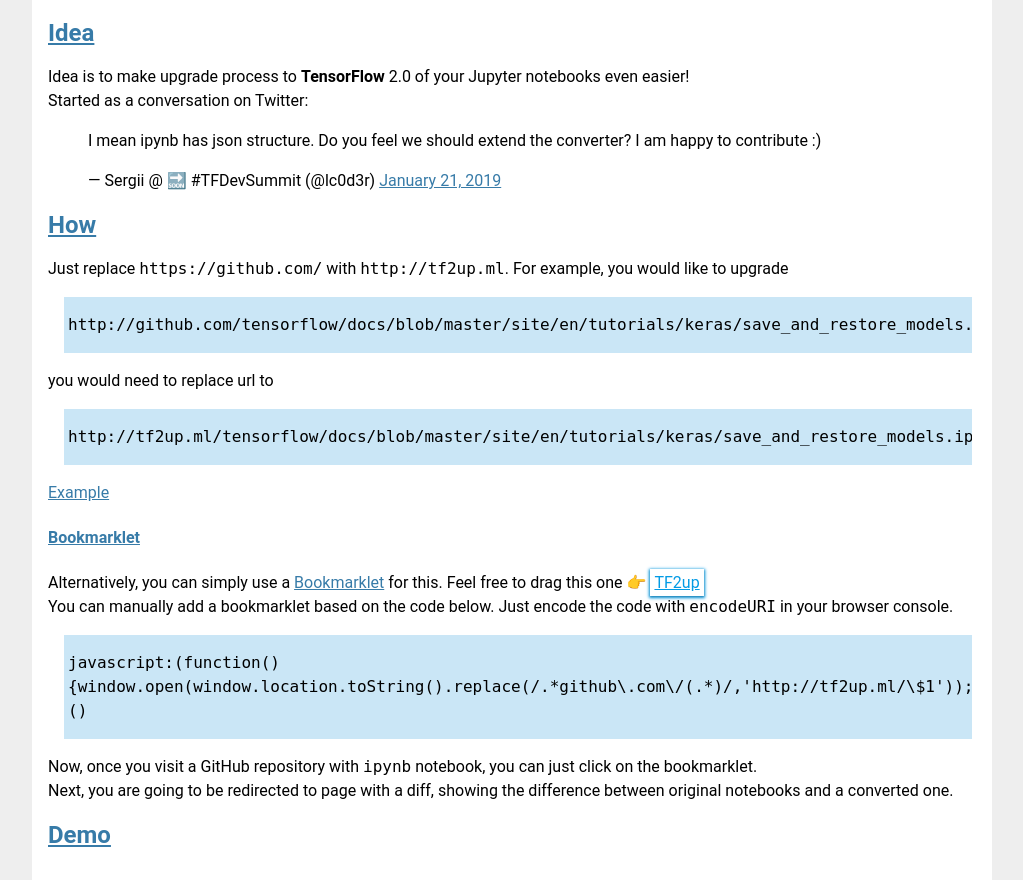
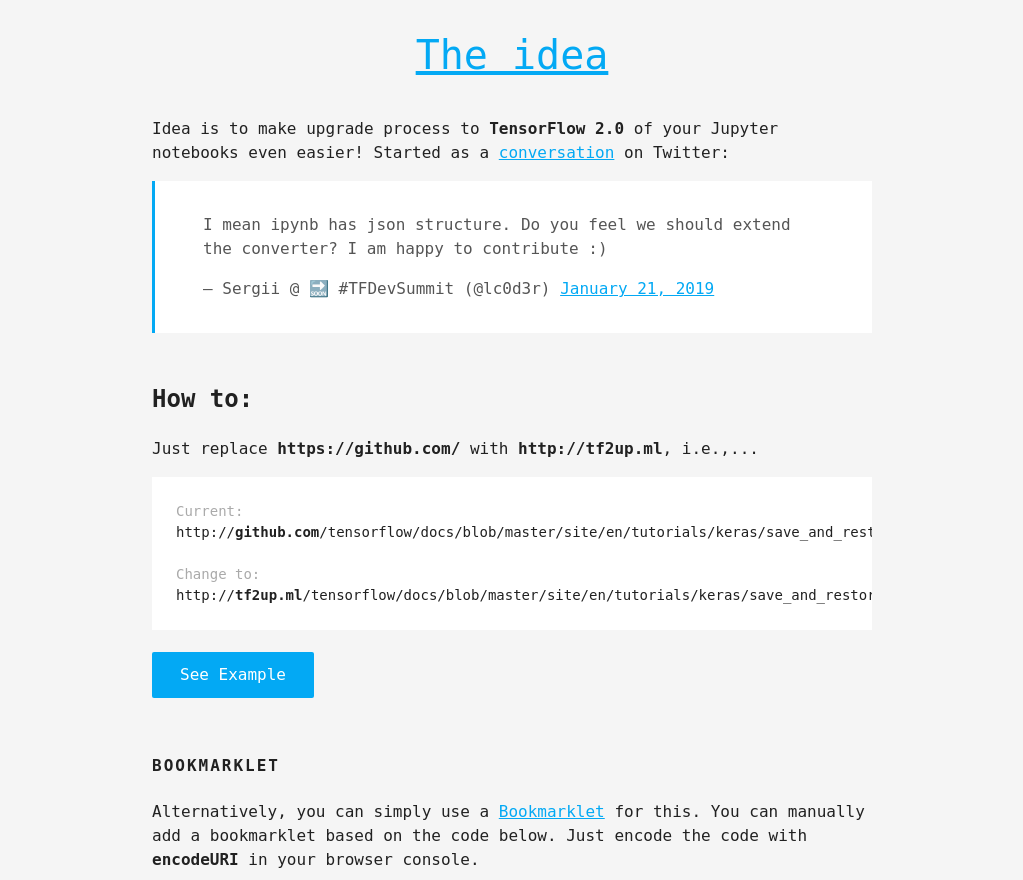
Before and after one commit to lc0/tf2up, a Flask app: template src/templates/index.html in a window 1280 px wide. Shown: the part 315-1195 px from the top of the page, without its empty margins (128-1151 px from the left). Run offline with Flask 2, Linux system fonts and the light colour scheme; the template is opened without the code that fills it, so the values that code supplies are empty; some libraries are stand-ins or nearby versions.

Commit message:
Frontend rework

```diff
--- a/src/static/main.css
+++ b/src/static/main.css
@@ -1,24 +1,47 @@
-html {font: 400 16px/24px Roboto,sans-serif; background: #eee; padding: 1rem; }
-body { max-width: 960px; margin: 0 auto; background: white; }
-h1 { font-family: serif; color: #377ba8; margin: 1rem 0; }
-a { color: #377ba8; }
+html {
+    font: 400 16px/24px monospace,sans-serif;
+    background: #f5f5f5;
+    color: #212121
+}
+
+body {
+    margin: 0 auto;
+    line-height: 1.5;
+}
+
+h1 {
+    color: #03a9f4;
+    margin: 1em 0;
+    font-weight: normal;
+    text-align: center;
+    font-size: 2.5rem;
+    line-height: 1.1;
+}
+
+a { color: #03a9f4; }
 hr { border: none; border-top: 1px solid lightgray; }
 nav { background: lightgray; display: flex; align-items: center; padding: 0 0.5rem; }
 nav h1 { flex: auto; margin: 0; }
 nav h1 a { text-decoration: none; padding: 0.25rem 0.5rem; }
 nav ul  { display: flex; list-style: none; margin: 0; padding: 0; }
 nav ul li a, nav ul li span, header .action { display: block; padding: 0.5rem; }
-.content { padding: 0 1rem 1rem; }
+
 .content > header {
     /* border-bottom: 1px solid lightgray; */
-        display: flex;
+    /* display: flex; */
     align-items: flex-end;
 }
 .content > header h1 { flex: auto; margin: 1rem 0 0.25rem 0; }
 .flash { margin: 1em 0; padding: 1em; background: #cae6f6; border: 1px solid #377ba8; }
 
 
-#demo {width: 930px; margin: 1em 0 0 0;}
+#demo {
+    width: 100%;
+    margin: auto;
+    max-width: 1200px;
+    display: block;
+    box-shadow: 0 14px 28px rgba(0,0,0,.25),0 10px 10px rgba(0,0,0,.22);
+}
 .scrollable {display:block; width: 900px; overflow-x: scroll; background: #cae6f6; margin: 1em; padding: 1em 0.25em}
 #bookmarklet{
     background-color: white;
@@ -31,10 +54,11 @@
 }
 
 .logo {
-        width: 22em;
+    width: 16em;
     display: block;
     margin-left: auto;
     margin-right: auto;
+    margin-top: 2em;
 }
 
 #github-badge {
@@ -44,3 +68,62 @@
     border: 0;
     z-index: 42;
 }
+
+.section-full {
+    background-color: #e0e0e0;
+    padding: 3rem;
+}
+
+.section-narrow {
+    max-width: 720px;
+    margin: 3rem auto;
+    padding: 0 1.5rem;
+}
+
+pre {
+    background-color: white;
+    padding: 1.5rem;
+    overflow: auto;
+    white-space: initial;
+    font-size: 14px;
+}
+
+.button {
+    padding: .75rem 1.25rem;
+    background-color: #03a9f4;
+    color: #fff;
+    text-decoration: none;
+    line-height: 1.25 !important;
+    text-align: center;
+    width: auto;
+    min-width: 7.5rem;
+    display: inline-block;
+    border: 1px solid transparent;
+    border-radius: 2px;
+    margin: .5rem 0;
+    vertical-align: middle;
+    cursor: pointer;
+}
+
+h4 {
+    font-size: 16px;
+    font-weight: 700;
+    letter-spacing: 2px;
+}
+
+blockquote {
+    margin: 0;
+    padding: 2rem 3rem;
+    border-left: 3px solid #03a9f4;
+    background-color: white;
+    color: #555;
+}
+
+blockquote p {
+    margin-top: 0;
+}
+
+#twitter-widget-0 {
+    display: block;
+    margin: 0 auto;
+}
--- a/src/templates/base.html
+++ b/src/templates/base.html
@@ -12,26 +12,29 @@
     <meta property="og:title" content="tf2up.ml - TensorFlow 2.0 upgrader service, even easier upgrade to TensorFlow 2.0" />
     <meta property="og:description" content="Idea is to make upgrade process to TensorFlow 2.0 of your Jupyter notebooks even easier! Just replace URL from Github to tf2up.ml or use bookmarklet to see the diff of upgrade" />
     <meta property="og:image" content="http://tf2up.ml/static/images/tf2.png" />
-</head>
+
     <title>{% block title %}{% endblock %}</title>
     <link rel="stylesheet" href="{{ url_for('static', filename='main.css') }}">
-<!-- <nav>
-  <h1>tf2up.ml</h1>
-  <ul>
-    <li></li>
-  </ul>
-</nav> -->
+</head>
+
+<body>
+
   <a href="https://github.com/lc0/tf2up">
     <img id="github-badge" alt="Fork me on GitHub" src="https://s3.amazonaws.com/github/ribbons/forkme_right_green_007200.png" >
   </a>
+
   <section class="content">
     <header>
       {% block header %}{% endblock %}
     </header>
+
     {% for message in get_flashed_messages() %}
     <div class="flash">{{ message }}</div>
     {% endfor %}
+
     {% block content %}{% endblock %}
   </section>
 
   {% include 'data.html' %}
+
+</body>
--- a/src/templates/index.html
+++ b/src/templates/index.html
@@ -5,85 +5,106 @@
 {% endblock %}
 
 {% block header %}
-<a class="logo" href="//tf2up.ml"><img src="/static/images/tf2.svg"></a>
 <a href="https://twitter.com/share?ref_src=twsrc%5Etfw" class="twitter-share-button" data-text="http://tf2up.ml - @TensorFlow 2.0 upgrader service, even easier upgrade to #TensorFlow 2.0 by @lc0d3r" data-hashtags="TensorFlow" data-related="lc0d3r" data-show-count="false">Tweet</a>
+
+    <a class="logo" href="//tf2up.ml">
+        <img src="/static/images/tf2.svg">
+    </a>
+
+    <a href="https://twitter.com/share?ref_src=twsrc%5Etfw" class="twitter-share-button"
+        data-text="http://tf2up.ml - @TensorFlow 2.0 upgrader service, even easier upgrade to #TensorFlow 2.0 by @lc0d3r"
+        data-hashtags="TensorFlow" data-related="lc0d3r" data-show-count="false">Tweet</a>
+
 {% endblock %}
 
 {% block content %}
 
-<h2><a href="#idea">Idea</a></h2>
-Idea is to make upgrade process to <strong>TensorFlow</strong> 2.0 of your Jupyter notebooks even easier!<br>
-
-Started as a conversation on Twitter:
+    <div class="section-narrow">
+        <h1><a href="#idea">The idea</a></h1>
+        <p>
+            Idea is to make upgrade process to <strong>TensorFlow 2.0</strong> of your Jupyter notebooks even easier!
+            Started as a <a href="https://twitter.com/lc0d3r/status/1087479011654156293?ref_src=twsrc%5Etfw">conversation</a> on Twitter:
 
             <blockquote class="twitter-tweet tw-align-center" data-lang="en"><p lang="en" dir="ltr">I mean ipynb has json structure. Do you feel we should extend the converter? I am happy to contribute :)</p>&mdash; Sergii @ 🔜 #TFDevSummit (@lc0d3r) <a href="https://twitter.com/lc0d3r/status/1087479011654156293?ref_src=twsrc%5Etfw">January 21, 2019</a></blockquote>
             <script async src="https://platform.twitter.com/widgets.js" charset="utf-8"></script>
+        </p>
+    </div>
 
+    <div class="section-narrow">
+        <h2>How to:</h2>
+        <p>Just replace <strong>https://github.com/</strong> with <strong>http://tf2up.ml</strong>, i.e.,...</p>
+        <pre><code>
+            <span style="color: #aaa">Current:</span><br>
+            <span>http://<strong>github.com</strong>/tensorflow/docs/blob/master/site/en/tutorials/keras/save_and_restore_models.ipynb</span>
+            <br><br>
+            <span style="color: #aaa">Change to:</span><br>
+            <span>http://<strong>tf2up.ml</strong>/tensorflow/docs/blob/master/site/en/tutorials/keras/save_and_restore_models.ipynb</span>
+        </code></pre>
+        <a class="button" href="http://tf2up.ml/tensorflow/docs/blob/master/site/en/tutorials/keras/save_and_restore_models.ipynb" target="_blank">See Example</a></a>
+    </div>
 
-<h2><a href="#how">How</a></h2>
-Just replace <code>https://github.com/</code> with <code>http://tf2up.ml</code>.
-For example, you would like to upgrade
-<code class="scrollable">http://github.com/tensorflow/docs/blob/master/site/en/tutorials/keras/save_and_restore_models.ipynb</code>
-you would need to replace url to
-<code class="scrollable">http://tf2up.ml/tensorflow/docs/blob/master/site/en/tutorials/keras/save_and_restore_models.ipynb</code>
-<a href="http://tf2up.ml/tensorflow/docs/blob/master/site/en/tutorials/keras/save_and_restore_models.ipynb" target="_blank">Example</a></a>
+    <div class="section-narrow">
+        <h4>BOOKMARKLET</h4>
+        <p>
+            Alternatively, you can simply use a <a href="https://en.wikipedia.org/wiki/Bookmarklet">Bookmarklet</a> for this.
+            You can manually add a bookmarklet based on the code below. Just encode the code with <strong>encodeURI</strong> in your browser console.
+        </p>
+        <pre><code>
+            <span>javascript:(function(){window.open(window.location.toString().replace(/.*github\.com\/(.*)/,'http://tf2up.ml/\$1'));})() </span>
+        </code></pre>
+        <a href="javascript:(function()%7Bwindow.open(window.location.toString().replace(%2F.*github%5C.com%5C%2F(.*)%2F%2C'http%3A%2F%2Ftf2up.ml%2F%5C%241'))%7D)()" class="button">Or drag this one</a>
+        <br><br>
+        <p>
+            Now, once you visit a GitHub repository with <strong>ipynb</strong> notebook, you can just click on the bookmarklet.
+            Next, you are going to be redirected to page with a diff, showing the difference between original notebooks and a converted one.
+        </p>
+    </div>
 
-<h4><a href="#bookmarklet">Bookmarklet</a></h4>
-Alternatively, you can simply use a <a href="https://en.wikipedia.org/wiki/Bookmarklet">Bookmarklet</a> for this.
+    <div class="section-full">
+        <img id="demo" src="https://camo.githubusercontent.com/82231f37f147fc4ee392bac01c627ed93b1aa6a0/687474703a2f2f672e7265636f726469742e636f2f706232307a38726b59302e676966" >
+    </div>
 
-Feel free to drag this one 👉 <a id="bookmarklet" href="javascript:(function()%7Bwindow.open(window.location.toString().replace(%2F.*github%5C.com%5C%2F(.*)%2F%2C'http%3A%2F%2Ftf2up.ml%2F%5C%241'))%7D)()">TF2up</a><br>
-
-You can manually add a bookmarklet based on the code below. Just encode the code with <code>encodeURI</code> in your browser console.
-<code class="scrollable">
-javascript:(function(){window.open(window.location.toString().replace(/.*github\.com\/(.*)/,'http://tf2up.ml/\$1'));})()
-</code>
-
-Now, once you visit a GitHub repository with <code>ipynb</code> notebook, you can just click on the bookmarklet.<br>
-Next, you are going to be redirected to page with a diff, showing the difference between original notebooks and a converted one.
-
-<h2><a href="#demo">Demo</a></h2>
-<img id="demo" src="https://camo.githubusercontent.com/82231f37f147fc4ee392bac01c627ed93b1aa6a0/687474703a2f2f672e7265636f726469742e636f2f706232307a38726b59302e676966" >
-
-
-<h2><a href="#how-it-works">How it works</a></h2>
-This project is standing on the shoulders of giants:
+    <div class="section-narrow">
+        <h2>How it works</h2>
+        <p>This project is standing on the shoulders of giants:</p>
         <ul>
             <li> TensorFlow's <a href="https://github.com/tensorflow/tensorflow/tree/master/tensorflow/tools/compatibility" target="_blank">tf_upgrade_v2</a> with brand new support of <a href="https://github.com/tensorflow/tensorflow/pull/25680">inline jupyter notebook conversion</a></li>
             <li><a href="https://github.com/jupyter/nbdime" target="_blank">nbdime</a> for generating nice diffs for before and after</li>
             <li><a href="https://kubernetes.io/" target="_blank">Kubernetes + Helm</a> for deploying this tiny service</li>
         </ul>
+        <br>
+        <p><em>We cache files on the server, so if you have updated GitHub source, we can still show you old content</em></p>
+    </div>
 
-Notes
+    <div class="section-narrow">
+        <h2>Author</h2>
+        <p>
+            The service was developed after work and on weekends by <a href="https://twitter.com/lc0d3r">Sergii Khomenko</a>.
+            If you see anything unexpected 🐛 would like to make this design better 👩🏽‍🎨 have any other awesome ideas 💡
+            Please reach out or simply tweet at me
+            <a href="https://twitter.com/intent/tweet?screen_name=lc0d3r&ref_src=twsrc%5Etfw"
+                class="twitter-mention-button" data-text="Hi, Sergii! I have feedback for your http://tf2up.ml/: "
+                data-related="lc0d3r" data-dnt="true" data-show-count="false">Tweet to @lc0d3r</a><br>
+        </p>
+        <p>I am planning to open source the code, so stay tuned for the updates.</p>
+    </div>
+
+    <div class="section-narrow">
+        <h2>Kudos</h2>
+        <p>Thanks to all amazing people, that in one or another way helped this project: </p>
         <ul>
-    <li>We cache files on the server, so if you have updated GitHub source, we can still show you old content</li>
-</ul>
-
-<h2><a href="#maker">Maker</a></h2>
-The service was developed after work and on weekends by <a href="https://twitter.com/lc0d3r">Sergii Khomenko</a><br>
-If you
-<ul>
-    <li>see anything unexpected 🐛</li>
-    <li>would like to make this design better 👩🏽‍🎨 </li>
-    <li>have any other awesome ideas 💡</li>
-</ul>
-
-Please reach out or simply tweet at me
-<a href="https://twitter.com/intent/tweet?screen_name=lc0d3r&ref_src=twsrc%5Etfw" class="twitter-mention-button" data-text="Hi, Sergii! I have feedback for your http://tf2up.ml/: " data-related="lc0d3r" data-dnt="true" data-show-count="false">Tweet to @lc0d3r</a><br>
-
-I am planning to open source the code, so stay tuned for the updates.
-
-<h2><a href="#kudos">Kudos</a></h2>
-Thanks to all amazing people, that in one or another way helped this project:
-<ul>
-
             <li><a href="https://www.dariakorkuna.com/" target="_blank">Daria Korkuna</a> for creating logo</li>
             <li><a href="https://twitter.com/DynamicWebPaige" target="_blank">@DynamicWebPaige</a> for supporting and making TF community awesome</li>
             <li><a href="https://twitter.com/martin_wicke" target="_blank">Martin Wicke</a> for TF2, cake, and feedback</li>
             <li><a href="https://twitter.com/jerrykur" target="_blank">Jerry Kurata</a> for testing the early versions of the upgrader</li>
 
         </ul>
+    </div>
+
+    <div class="section-narrow"><br></div>
 
     <script lang="JavaScript">
         console.log("TensorFlow version is {{tf_version}}")
     </script>
+
 {% endblock %}
--- a/src/templates/page.html
+++ b/src/templates/page.html
@@ -24,5 +24,8 @@
 {% endblock %}
 
 {% block content %}
-{{ content|safe }}
+
+<div class="section-narrow">
+    {{ content|safe }}
+</div>
 {% endblock %}
```
Lines whose indentation alone changed are shown as unchanged.
